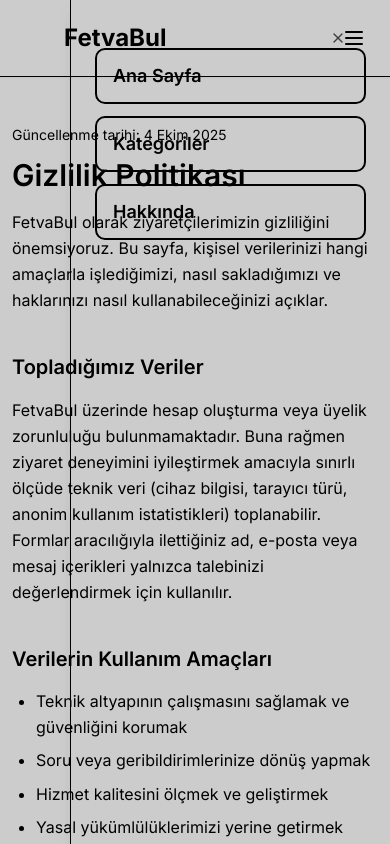
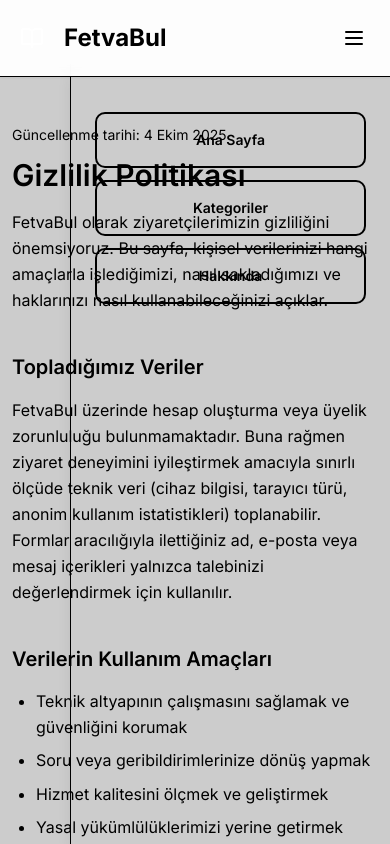
Before and after one commit to mtgsoftworks/FetvaBul, a Next.js app: page /gizlilik in a window 390 px wide. Both pictures are taken after a click on the button 354 px from the left and 38 px from the top of the page. Shown: the top 844 px of the page. Built offline with nearby package versions, Linux system fonts and the light colour scheme.

Commit message:
Mobil menÃ¼ iyileÅŸtirmeleri: linkler dÃ¼zeltildi, menÃ¼ pozisyonu ayarlandÄ±, Ã§arpÄ± kaldÄ±rÄ±ldÄ±, aktif buton stili standardize edildi

```diff
--- a/components/layout/Header.tsx
+++ b/components/layout/Header.tsx
@@ -3,6 +3,7 @@
 import React from 'react';
 import { useState } from 'react';
 import Link from 'next/link';
+import { usePathname } from 'next/navigation';
 import { BookOpen, Menu } from 'lucide-react';
 import { Button } from '@/components/ui/button';
 import { Sheet, SheetContent, SheetTrigger } from '@/components/ui/sheet';
@@ -10,6 +11,7 @@
 
 export function Header() {
   const [isOpen, setIsOpen] = useState(false);
+  const pathname = usePathname();
 
   const navigation = [
     { name: 'Ana Sayfa', href: '/' },
@@ -35,7 +37,9 @@
               <Link
                 key={item.name}
                 href={item.href}
-                className="text-muted-foreground hover:text-primary transition-colors font-medium"
+                className={`text-muted-foreground hover:text-primary transition-colors font-medium ${
+                  pathname === item.href ? 'text-primary font-semibold' : ''
+                }`}
               >
                 {item.name}
               </Link>
@@ -51,20 +55,26 @@
             </SheetTrigger>
             <SheetContent side="right" className="w-80">
               <div className="flex flex-col space-y-3 mt-6">
-                {navigation.map((item) => (
-                  <Link
-                    key={item.name}
-                    href={item.href}
-                    onClick={() => setIsOpen(false)}
-                  >
-                    <Button
-                      variant="outline"
-                      className="w-full justify-start text-lg font-semibold h-14 px-4 border-2 border-islamic-green-300 hover:border-islamic-green-500 hover:bg-islamic-green-50 text-islamic-green-800"
+                {navigation.map((item) => {
+                  const isActive = pathname === item.href;
+                  return isActive ? (
+                    <div
+                      key={item.name}
+                      className="inline-flex items-center justify-center whitespace-nowrap rounded-md text-sm font-medium ring-offset-background transition-colors focus-visible:outline-none focus-visible:ring-2 focus-visible:ring-ring focus-visible:ring-offset-2 disabled:pointer-events-none disabled:opacity-50 border border-input py-2 w-full text-lg font-semibold h-14 px-4 border-2 border-islamic-green-500 bg-islamic-green-100 text-islamic-green-800 cursor-default"
                     >
                       {item.name}
-                    </Button>
-                  </Link>
-                ))}
+                    </div>
+                  ) : (
+                    <Link
+                      key={item.name}
+                      href={item.href}
+                      onClick={() => setIsOpen(false)}
+                      className="inline-flex items-center justify-center whitespace-nowrap rounded-md text-sm font-medium ring-offset-background transition-colors focus-visible:outline-none focus-visible:ring-2 focus-visible:ring-ring focus-visible:ring-offset-2 disabled:pointer-events-none disabled:opacity-50 border border-input bg-background hover:bg-accent hover:text-accent-foreground py-2 w-full text-lg font-semibold h-14 px-4 border-2 border-islamic-green-300 hover:border-islamic-green-500 hover:bg-islamic-green-50 text-islamic-green-800"
+                    >
+                      {item.name}
+                    </Link>
+                  );
+                })}
               </div>
             </SheetContent>
           </Sheet>
--- a/components/ui/sheet.tsx
+++ b/components/ui/sheet.tsx
@@ -21,7 +21,7 @@
 >(({ className, ...props }, ref) => (
   <SheetPrimitive.Overlay
     className={cn(
-      'fixed inset-0 z-50 bg-black/20  data-[state=open]:animate-in data-[state=closed]:animate-out data-[state=closed]:fade-out-0 data-[state=open]:fade-in-0',
+      'fixed inset-0 z-40 bg-black/20  data-[state=open]:animate-in data-[state=closed]:animate-out data-[state=closed]:fade-out-0 data-[state=open]:fade-in-0',
       className
     )}
     {...props}
@@ -31,7 +31,7 @@
 SheetOverlay.displayName = SheetPrimitive.Overlay.displayName;
 
 const sheetVariants = cva(
-  'fixed z-50 gap-4 bg-background p-6 shadow-lg transition ease-in-out data-[state=open]:animate-in data-[state=closed]:animate-out data-[state=closed]:duration-300 data-[state=open]:duration-500',
+  'fixed z-40 gap-4 bg-background p-6 shadow-lg transition ease-in-out data-[state=open]:animate-in data-[state=closed]:animate-out data-[state=closed]:duration-300 data-[state=open]:duration-500',
   {
     variants: {
       side: {
@@ -40,7 +40,7 @@
           'inset-x-0 bottom-0 border-t data-[state=closed]:slide-out-to-bottom data-[state=open]:slide-in-from-bottom',
         left: 'inset-y-0 left-0 h-full w-3/4 border-r data-[state=closed]:slide-out-to-left data-[state=open]:slide-in-from-left sm:max-w-sm',
         right:
-          'inset-y-0 right-0 h-full w-3/4  border-l data-[state=closed]:slide-out-to-right data-[state=open]:slide-in-from-right sm:max-w-sm',
+          'inset-y-16 right-0 h-[calc(100vh-4rem)] w-3/4 border-l data-[state=closed]:slide-out-to-right data-[state=open]:slide-in-from-right sm:max-w-sm',
       },
     },
     defaultVariants: {
@@ -65,10 +65,6 @@
       {...props}
     >
       {children}
-      <SheetPrimitive.Close className="absolute right-4 top-4 rounded-sm opacity-70 ring-offset-background transition-opacity hover:opacity-100 focus:outline-none focus:ring-2 focus:ring-ring focus:ring-offset-2 disabled:pointer-events-none data-[state=open]:bg-secondary">
-        <X className="h-4 w-4" />
-        <span className="sr-only">Close</span>
-      </SheetPrimitive.Close>
     </SheetPrimitive.Content>
   </SheetPortal>
 ));
```
